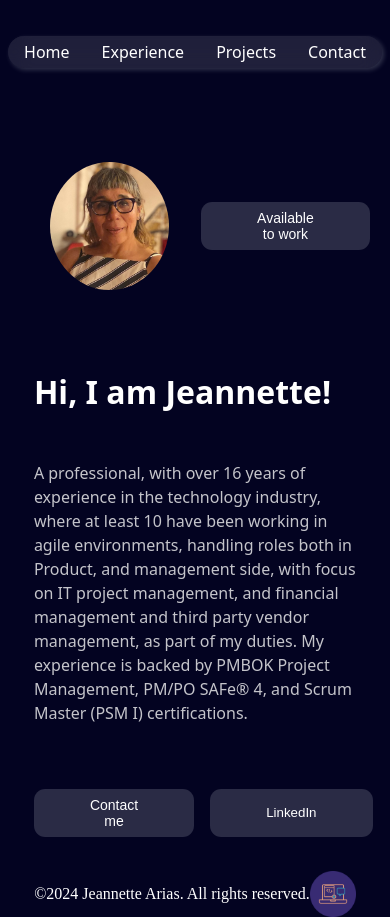
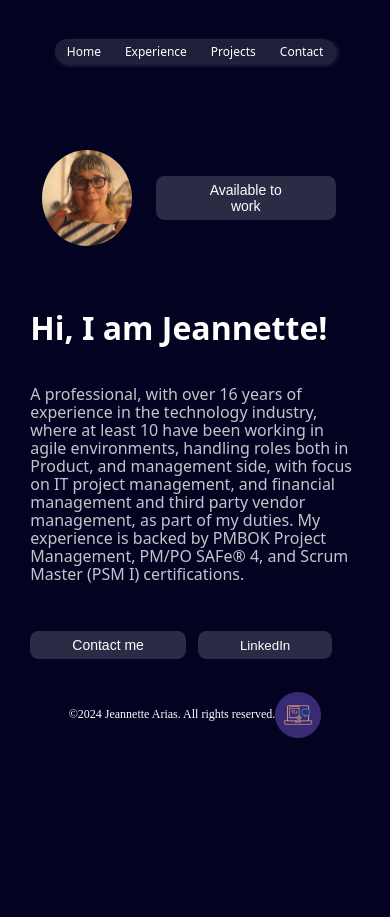
Before and after one commit to jeannettearias/my_portfolio, a React (Vite) app in the folder my_first_web/: page / in a window 390 px wide. After the commit the page ends 868 px from the top, so only its background shows below. Built offline with nearby package versions, Linux system fonts and the light colour scheme; no server answers.

Commit message:
playing the styles yet :(

```diff
--- a/my_first_web/src/components/Landing.jsx
+++ b/my_first_web/src/components/Landing.jsx
@@ -12,14 +12,12 @@ function Landing({ jsonData, projectsArray }) {
 
                         {projectsArray.map((project) => {
                             return (
-
-                                < a href={project.idproject} key={project.idproject} className="detail-link" >
+                                <>
                                     <div style={{ backgroundImage: jsonData.project_image ? `url(${jsonData.project_image})` : null }}></div>
                                     <article className="card" key={project.idproject} >
                                         <h2 className="card__projectTitle">
                                             <span className="card__projectTitle--text">Personal project card</span>
                                         </h2>
-
                                         <div className="card__author" >
                                             <div className="card__authorPhoto" style={{ background: project.author_photo ? `url(${project.author_photo})` : null }} ></div>
                                             <p className="card__job">{project.author_job || 'Full Stack Developer'} </p>
@@ -38,7 +36,7 @@ function Landing({ jsonData, projectsArray }) {
                                             </div>
                                         </div>
                                     </article>
-                                </a>
+                                </>
                             );
                         })}
                     </div>
--- a/my_first_web/src/components/layout/Header.jsx
+++ b/my_first_web/src/components/layout/Header.jsx
@@ -20,7 +20,7 @@ function Header() {
     }, []);
 
     return (
-        <section className='header__section'>
+        <div className='header__section'>
             <header className={`header ${isTransparent ? 'transparent' : ''}`}>
                 <nav className={`menu ${isTransparent ? 'transparent' : ''}`}>
                     <ul className="menu__list ">
@@ -42,7 +42,7 @@ function Header() {
                     </ul>
                 </nav>
             </header>
-        </section>
+        </div>
     );
 }
 
--- a/my_first_web/src/styles/App.scss
+++ b/my_first_web/src/styles/App.scss
@@ -1,10 +1,18 @@
 //aqui debe ir los archivos sass IMPORT
 @import "./core/reset";
 @import "./core/variables";
-@import "./layout/_footer";
+@import "./layout/footer";
+@import "./layout/header";
 
 //fonts
 $color__title: white;
+
+/* Set the layout container to full height */
+body,
+html {
+  height: 100%;
+  margin: 0;
+}
 
 body {
   background-color: rgb(3, 3, 33);
@@ -21,19 +29,19 @@ body {
   color: white;
 }
 
-@media screen and (min-width: 420px) {
+@media screen and (min-width: 768px) {
   :root {
-    font-size: 12px;
+    font-size: 14px; // Equivalent to 16px, depending on your base font size
   }
 }
 
-@media screen and (min-width: 560px) {
+@media screen and (max-width: 767px) {
   :root {
-    font-size: 14px;
+    font-size: 12px; // Scales down to a smaller font on narrower screens
   }
 }
 
-@media screen and (max-width: 768px) {
+/* Container adjustments for responsive layout */
 .main__lading {
   max-width: 980px;
   margin-inline: auto;
@@ -47,29 +55,20 @@ body {
     max-width: 60%;
   }
 }
-}
 
-@media screen and (max-width: 768px) {
-  .hero {
-    grid-column: span 2;
-  }
+/* Main content flexes to push footer to the bottom */
+.main__lading {
+  flex: 1;
 }
 
 .preview .projectImage {
-  font: var(--font-text-big);
-  text-align: center;
-  font-style: bold;
-  margin-top: 3rem;
-  margin-bottom: 2rem;
-  color: white;
-  width: 100%;
+  display: grid;
 
-  aspect-ratio: 1 / 1;
-  outline: solid 1px pink;
-
+  margin: 2rem;
   background-image: url("../images/ebook-example.jpg");
   background-position: top center;
   background-repeat: no-repeat;
+  background-size: contain;
 }
 
 .preview .card {
@@ -80,7 +79,6 @@ body {
 .preview .card {
   display: grid;
   grid-template-columns: 1fr;
-  row-gap: 10px;
 
   @media (min-width: 360px) {
     max-width: 550px;
@@ -95,7 +93,7 @@ body {
 
 .card {
   display: grid;
-  grid-template-columns: 40% 60%;
+  grid-template-columns: 30% 70%;
 
   color: var(--color-black);
   font: var(--font-card-text);
@@ -121,8 +119,8 @@ body {
   background-clip: content-box, border-box;
 
   margin: 6rem;
-  margin-top: 2rem;
-  width: 80%;
+
+  width: 60%;
   justify-content: center;
 }
 
--- a/my_first_web/src/styles/layout/_footer.scss
+++ b/my_first_web/src/styles/layout/_footer.scss
@@ -1,18 +1,20 @@
-@import "../core/variables";
-@import "../core/reset";
+@import "../core/_variables.scss";
+@import "../core/_reset.scss";
 
 .footer {
   display: flex;
-  flex-direction: row;
+  flex-direction: column;
   justify-content: center;
+  align-items: center;
+  font-family: var(--font-card-tech);
+  color: var(--color-white);
   position: relative;
-  bottom: 0;
-  text-align: center;
+
+  min-height: 50px; // Optional: Set a smaller minimum height
 }
 
 .copy {
   display: flex;
-  flex-direction: row;
   justify-content: space-between;
   align-items: center;
   font-family: var(--font-card-tech);
--- a/my_first_web/src/styles/layout/_header.scss
+++ b/my_first_web/src/styles/layout/_header.scss
@@ -2,21 +2,17 @@
   display: flex;
   font-family: Onest Variable, system-ui, sans-serif;
   justify-content: space-between;
-  align-items: center;
+
   margin-top: 2rem;
-  margin-bottom: 3rem;
 }
 
 .header {
   display: flex;
-  padding: 1rem;
-  margin-top: 2rem;
+  margin: 2rem;
   justify-content: center;
   align-items: center;
   transition: background-color 0.3s ease; /* Smooth transition for background change */
   color: white;
-
-  position: fixed; /* Keeps the header fixed at the top */
   top: 0;
   width: 100%;
   z-index: 100; /* Ensures it layers above content like cards */
@@ -60,7 +56,6 @@
 }
 
 .menu__item {
-  display: flex;
   margin: 1rem;
   list-style: none;
   cursor: pointer;
@@ -80,6 +75,5 @@
   text-decoration: none;
   list-style: none;
   color: inherit;
-  font-size: 1rem;
   line-height: 1.25rem;
 }
```
Lines whose indentation alone changed are shown as unchanged.
